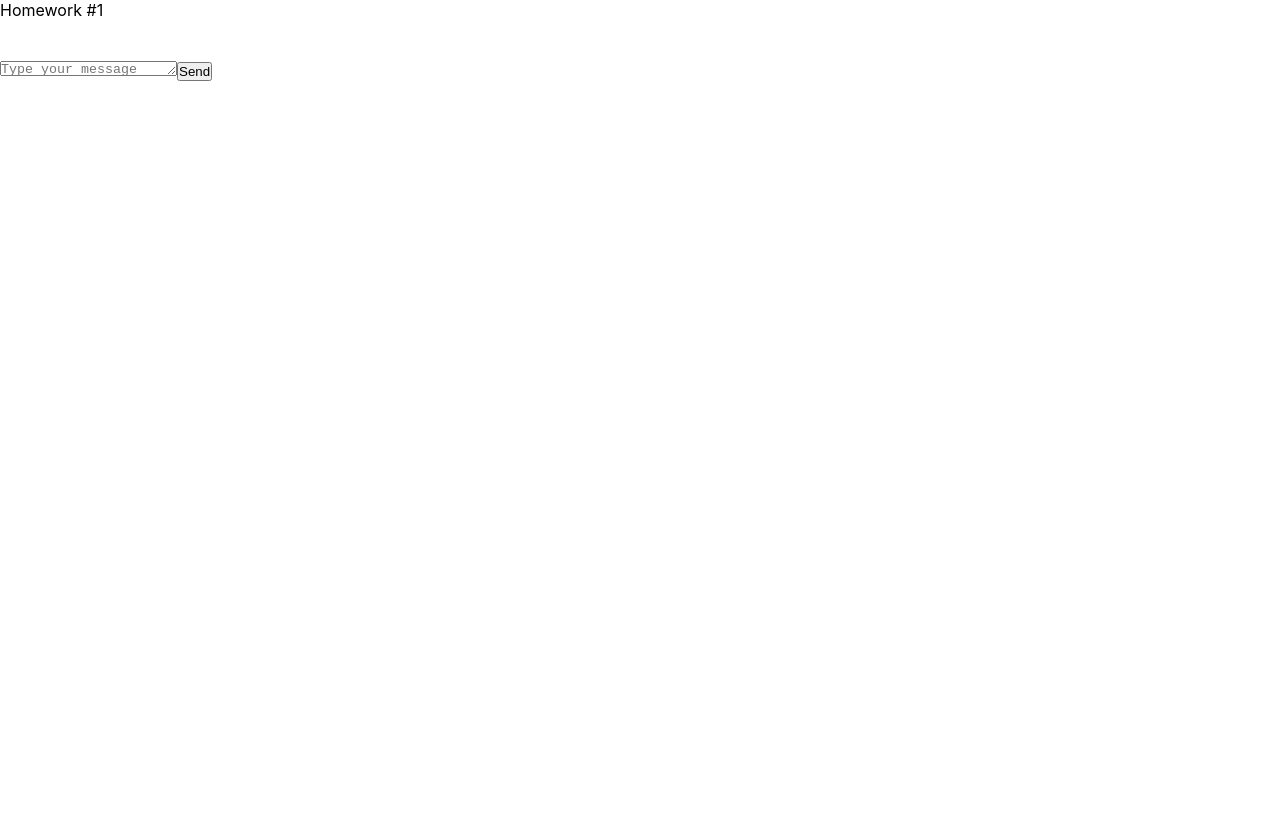
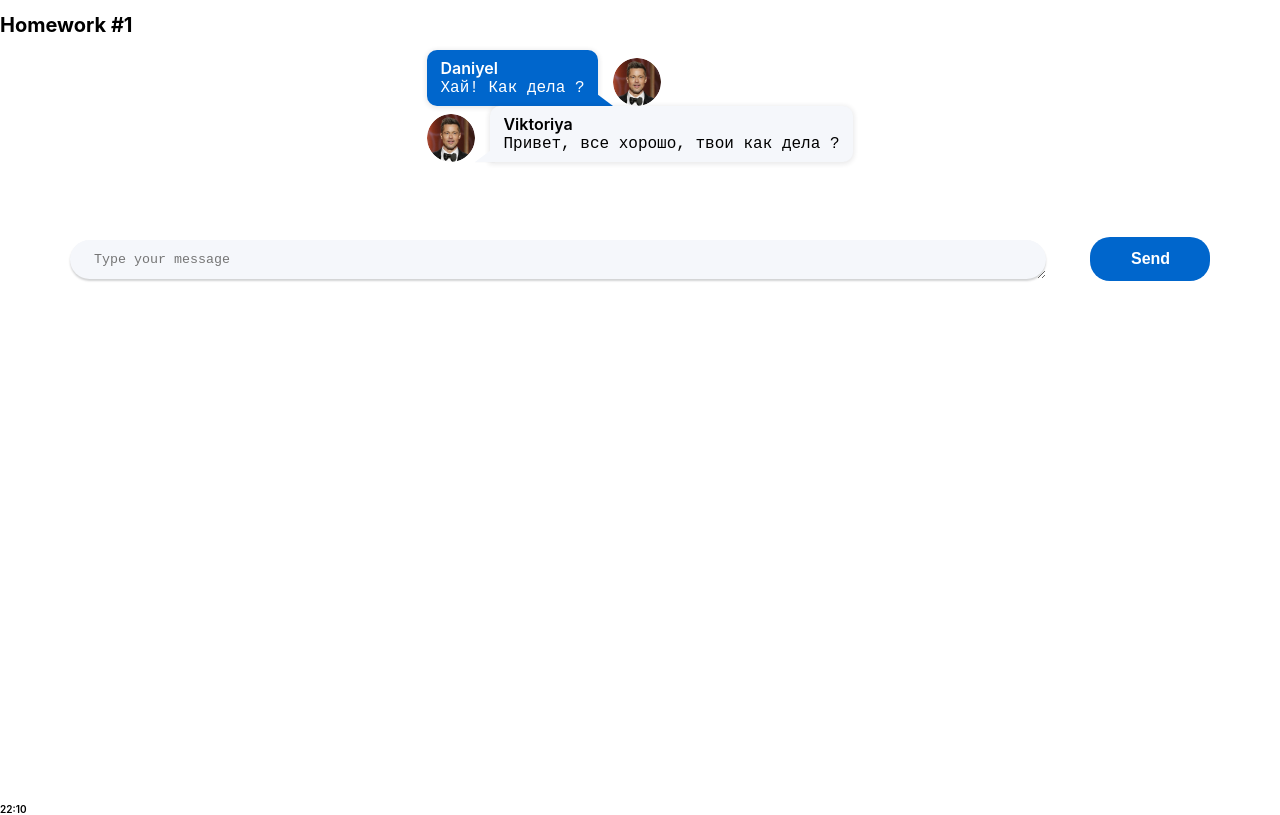
Before and after one commit to Daniyel-Tkachuk/homework-2-autoCheck, a React (Create React App) app: page / in a window 1280 px wide. Built offline with nearby package versions, Linux system fonts and the light colour scheme.

Commit message:
refactor

```diff
--- a/src/s1-main/App.module.css
+++ b/src/s1-main/App.module.css
@@ -3,9 +3,14 @@
 }
 
 .hw {
-
+    display: flex;
+    flex-direction: column;
+    align-items: center;
 }
 
+
 .hwTitle {
-
+    font-weight: bold;
+    font-size: 20px;
+    line-height: 50px;
 }
--- a/src/s2-homeworks/hw01/HW1.tsx
+++ b/src/s2-homeworks/hw01/HW1.tsx
@@ -14,17 +14,22 @@ import avatar from './avatar.png'
 * */
 
 // нужно создать правильный тип вместо any
-export type MessageType = any
+
+export type MessageType = {
+    id: number
+    user: {avatar: string, name: string}
+    message: {text: string, time: string}
+}
 
 // структуру объекта не менять
 export const message0: MessageType = {
     id: 0,
     user: {
         avatar: avatar, // можно менять
-        name: 'Some Name',  // можно менять
+        name: 'Daniyel',  // можно менять
     },
     message: {
-        text: 'some textsome textsome textsome textsome textsome textsome text', // можно менять
+        text: 'Хай! Как дела ?', // можно менять
         time: '22:00', // можно менять
     },
 }
@@ -32,11 +37,11 @@ export const friendMessage0: MessageType = {
     id: 100,
     user: {
         avatar: avatar, // можно менять
-        name: 'Friend Name', // можно менять
+        name: 'Viktoriya', // можно менять
     },
     message: {
-        text: 'зеркальное сообщение для тренировки css', // можно менять
-        time: '22:00', // можно менять
+        text: 'Привет, все хорошо, твои как дела ?', // можно менять
+        time: '22:10', // можно менять
     },
 }
 
--- a/src/s2-homeworks/hw01/friend-message/FriendMessage.module.css
+++ b/src/s2-homeworks/hw01/friend-message/FriendMessage.module.css
@@ -3,29 +3,60 @@
 }
 
 .friendImageAndText {
-
+    display: flex;
+    gap: 15px;
 }
 
 .friendImageAndText img {
-
+    align-self: flex-end;
+    width: 48px;
+    height: 48px;
+    border-radius: 50%;
+    object-fit: contain;
 }
 
 .friendText {
-
+    position: relative;
+    padding: 8px 13px;
+    display: inline-block;
+    background-color: #F5F7FB;
+    border-radius: 10px 10px 10px 0;
+    box-shadow: 0 1px 5px 1px rgba(29, 33, 38, 0.1);
 }
 
 .friendText:after {
+    content: "";
+    position: absolute;
+    bottom: 0;
+    left: -15px;
+    width: 0;
+    height: 0;
+    border-bottom: 15px solid #F5F7FB;
+    border-left: 20px solid transparent;
+    box-shadow: 0 1px 0 0 rgba(29, 33, 38, 0.01);
+}
 
+.friendName,
+.friendMessageText{
+    font-size: 16px;
+    line-height: 20px;
+    color: #000000;
 }
 
 .friendName {
-
+    font-weight: 600;
 }
 
 .friendMessageText {
-
+    font-weight: 400;
 }
 
 .friendTime {
-
+    position: absolute;
+    left: 0;
+    bottom: -15px;
+    font-size: 10px;
+    font-weight: 600;
+    line-height: 12px;
+    color: #000000;
 }
--- a/src/s2-homeworks/hw01/friend-message/FriendMessage.tsx
+++ b/src/s2-homeworks/hw01/friend-message/FriendMessage.tsx
@@ -1,46 +1,36 @@
 import React from 'react'
 import s from './FriendMessage.module.css'
+import {MessageType} from "../HW1";
 
+type Props = {
+   message: MessageType
+}
 // создать тип вместо any и отобразить приходящие данные
-const FriendMessage = (props: any) => {
+const FriendMessage = (props: Props) => {
+   const {
+      message: {
+         message: {text, time},
+         user: {avatar, name}
+      }
+   } = props;
+
    return (
-        <div
-            id={'hw1-friend-message-' + props.message.id}
-            className={s.friendMessage}
-        >
+      <div id={'hw1-friend-message-' + props.message.id} className={s.friendMessage}>
          <div className={s.friendImageAndText}>
-                <img
-                    id={'hw1-friend-avatar-' + props.message.id}
-                    // создаёт студент
-
-                    //
+            <img id={'hw1-friend-avatar-' + props.message.id}
+               src={avatar}
             />
             <div className={s.friendText}>
-                    <div
-                        id={'hw1-friend-name-' + props.message.id}
-                        className={s.friendName}
-                    >
-                        {/*создаёт студент*/}
-
-                        {/**/}
+               <div id={'hw1-friend-name-' + props.message.id} className={s.friendName}>
+                  {name}
                </div>
-                    <pre
-                        id={'hw1-friend-text-' + props.message.id}
-                        className={s.friendMessageText}
-                    >
-                        {/*создаёт студент*/}
-
-                        {/**/}
+               <pre id={'hw1-friend-text-' + props.message.id} className={s.friendMessageText}>
+                  {text}
                </pre>
             </div>
          </div>
-            <div
-                id={'hw1-friend-time-' + props.message.id}
-                className={s.friendTime}
-            >
-                {/*создаёт студент*/}
-
-                {/**/}
+         <div id={'hw1-friend-time-' + props.message.id} className={s.friendTime}>
+            {time}
          </div>
       </div>
    )
--- a/src/s2-homeworks/hw01/message-sender/MessageSender.module.css
+++ b/src/s2-homeworks/hw01/message-sender/MessageSender.module.css
@@ -1,18 +1,40 @@
 .sendForm {
-
+    display: flex;
+    align-items: center;
+    gap: 44px;
+    margin-top: 75px;
 }
 
 .textarea {
-
+    border: none;
+    outline: none;
+    width: 976px;
+    padding: 12px 12px 12px 24px;
+    background-color: #F5F7FB;
+    border-radius: 20px;
+    box-shadow: 0 2px 2px 0 rgba(29, 33, 38, 0.2);
 }
 
 .button {
-
+    border: 2px solid transparent;
+    width: 120px;
+    padding: 10px 39px;
+    background-color: #0066CC;
+    border-radius: 20px;
+    color: #FFFFFF;
+    font-family: Montserrat, sans-serif;
+    font-size: 16px;
+    font-weight: 600;
+    line-height: 20px;
+    transition: all .1s;
 }
 
 .button:hover {
+   background-color: #0059b3;
+}
 
+.button:active {
+    border: 2px solid #0066CC;
+    color: #0066CC;
+    background-color: #fff;
 }
-.button:active {
-
-}
--- a/src/s2-homeworks/hw01/message/Message.module.css
+++ b/src/s2-homeworks/hw01/message/Message.module.css
@@ -1,31 +1,65 @@
 .message {
-
+    position: relative;
+    display: inline-block;
 }
 
 .imageAndText {
-
+    display: flex;
+    gap: 15px;
 }
 
 .imageAndText img {
-
+    order: 2;
+    align-self: flex-end;
+    width: 48px;
+    height: 48px;
+    border-radius: 50%;
+    object-fit: contain;
 }
 
 .text {
-
+    order: 1;
+    position: relative;
+    padding: 8px 13px;
+    display: inline-block;
+    background-color: #0066CC;
+    border-radius: 10px 10px 0 10px;
+    box-shadow: 0 1px 5px 1px rgba(29, 33, 38, 0.1);
 }
 
 .text:after {
+    position: absolute;
+    content: "";
+    right: -15px;
+    bottom: 0;
+    width: 0;
+    height: 0;
+    border-bottom: 15px solid #0066CC;
+    border-right: 20px solid transparent;
+}
 
+.messageText,
+.name {
+    font-size: 16px;
+    line-height: 20px;
+    color: #FFFFFF;
 }
 
 .name {
-
+    font-weight: 600;
 }
 
 .messageText {
-
+    font-weight: 400;
 }
 
+
 .time {
-
+    position: absolute;
+    right: 10px;
+    bottom: -15px;
+    font-size: 10px;
+    font-weight: 600;
+    line-height: 12px;
+    color: #000000;
 }
--- a/src/s2-homeworks/hw01/message/Message.tsx
+++ b/src/s2-homeworks/hw01/message/Message.tsx
@@ -1,37 +1,37 @@
 import React from 'react'
 import s from './Message.module.css'
+import {MessageType} from "../HW1";
 
 // нужно создать правильный тип вместо any
-export type MessagePropsType = any
+export type MessagePropsType = {
+   message: MessageType
+}
 
 // нужно отобразить приходящие данные
 const Message = (props: MessagePropsType) => {
+   const {message: {
+      user: {avatar, name},
+      message: {time, text}}
+   } = props;
+
     return (
         <div id={'hw1-message-' + props.message.id} className={s.message}>
             <div className={s.imageAndText}>
                 <img
                     id={'hw1-avatar-' + props.message.id}
-                    // создаёт студент
-
-                    //
+                    src={avatar}
                 />
                 <div className={s.text}>
                     <div id={'hw1-name-' + props.message.id} className={s.name}>
-                        {/*создаёт студент*/}
-
-                        {/**/}
+                       {name}
                     </div>
                     <pre id={'hw1-text-' + props.message.id} className={s.messageText}>
-                        {/*создаёт студент*/}
-
-                        {/**/}
+                       {text}
                     </pre>
                 </div>
             </div>
             <div id={'hw1-time-' + props.message.id} className={s.time}>
-                {/*создаёт студент*/}
-
-                {/**/}
+               {time}
             </div>
         </div>
     )
```
Lines whose indentation alone changed are shown as unchanged.
